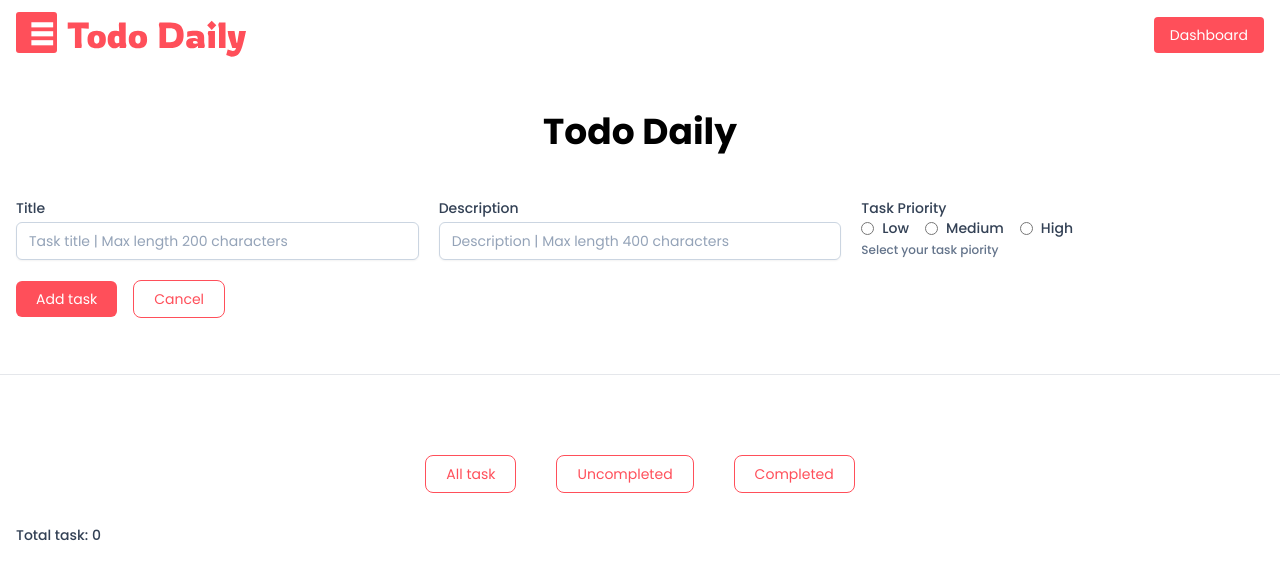
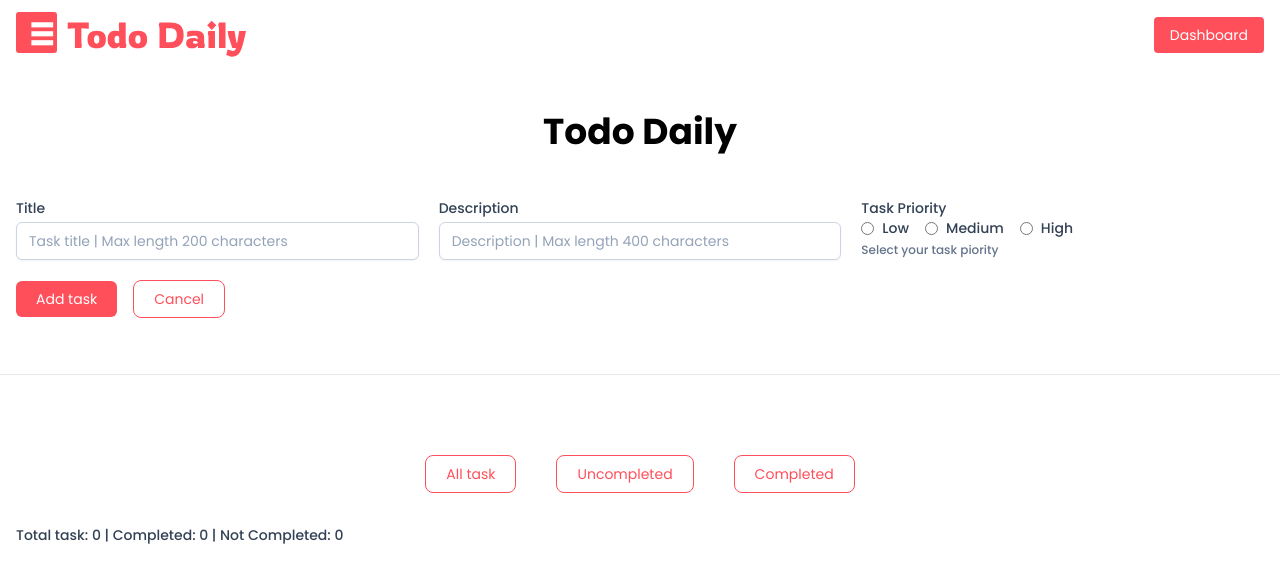
Before and after one commit to skmajumder/todo-list-app, a React (Vite) app: page /todo in a window 1280 px wide. Shown: the top 580 px of the page. Built offline with nearby package versions, Linux system fonts and the light colour scheme.

Commit message:
Show task status number

```diff
--- a/src/features/Task.jsx
+++ b/src/features/Task.jsx
@@ -46,9 +46,11 @@ const Task = ({ task = {} }) => {
       </p>
       <div className="!mt-auto flex items-center justify-between border-t pt-3">
         <div className="flex items-center justify-start gap-5">
-          <button onClick={() => handleEditTask(id)} title="Edit task">
-            <HiMiniPencilSquare />
-          </button>
+          {!isTaskCompleted && (
+            <button onClick={() => handleEditTask(id)} title="Edit task">
+              <HiMiniPencilSquare />
+            </button>
+          )}
           <button onClick={() => handleDeleteTask(id)} title="Delete task">
             <HiTrash />
           </button>
--- a/src/features/TodoList.jsx
+++ b/src/features/TodoList.jsx
@@ -8,6 +8,14 @@ const TodoList = () => {
   const reversedTodoList = [...allTodoList].reverse();
 
   const totalTasks = allTodoList.length;
+
+  // * Calculate the number of completed tasks
+  const completedTasks = allTodoList.filter(
+    (task) => task.isTaskCompleted,
+  ).length;
+
+  // * Calculate the number of not completed tasks
+  const notCompletedTasks = totalTasks - completedTasks;
 
   return (
     <section className="space-y-8 px-4 py-20">
@@ -24,7 +32,8 @@ const TodoList = () => {
       </div>
       <div className="flex items-center justify-start">
         <p className="block cursor-pointer text-sm font-medium text-slate-700">
-          Total task: {totalTasks}
+          Total task: {totalTasks} | Completed: {completedTasks} | Not
+          Completed: {notCompletedTasks}
         </p>
       </div>
       <div className="grid items-stretch gap-x-6 gap-y-10 sm:grid-cols-2 md:grid-cols-2 lg:grid-cols-3">
```
